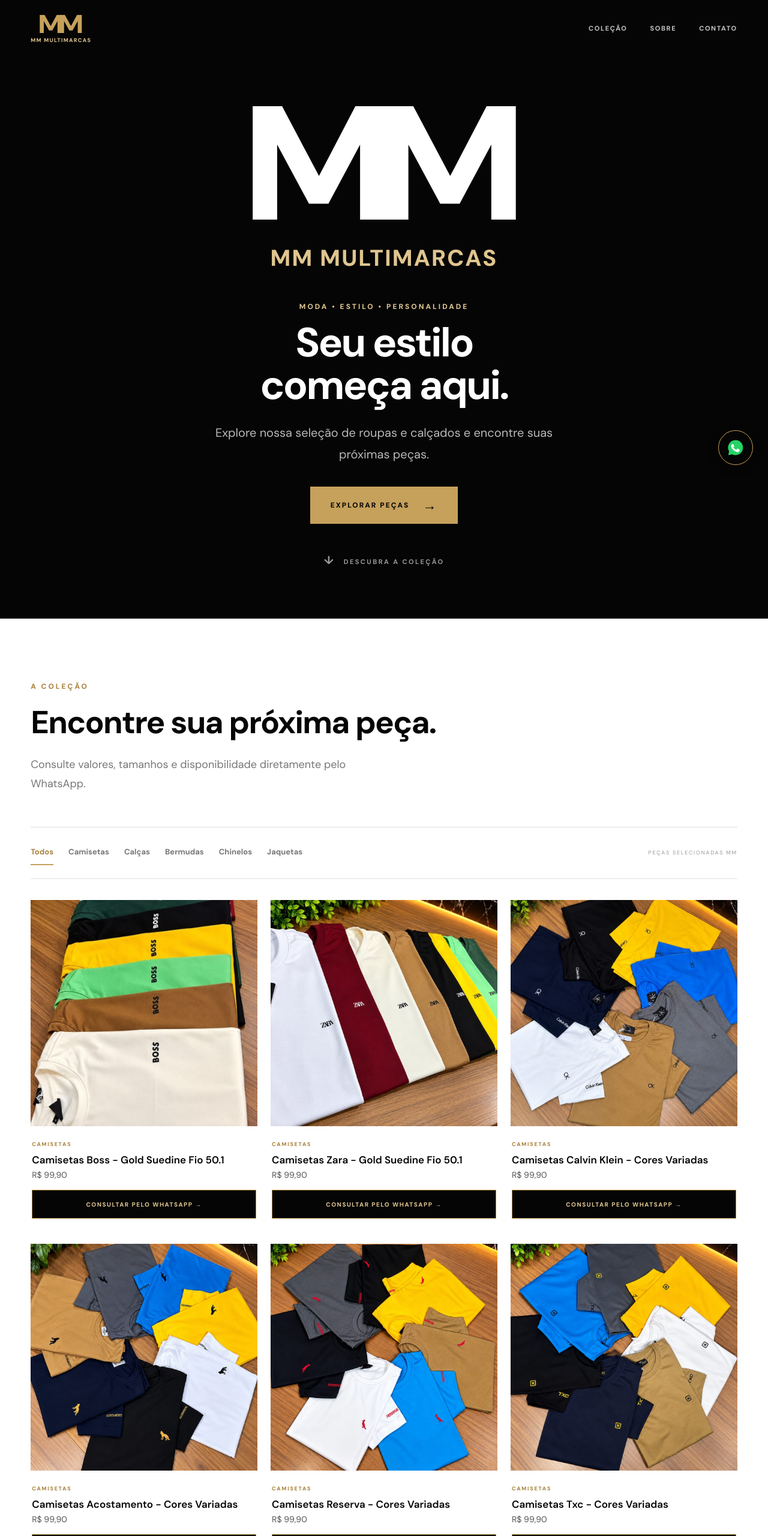
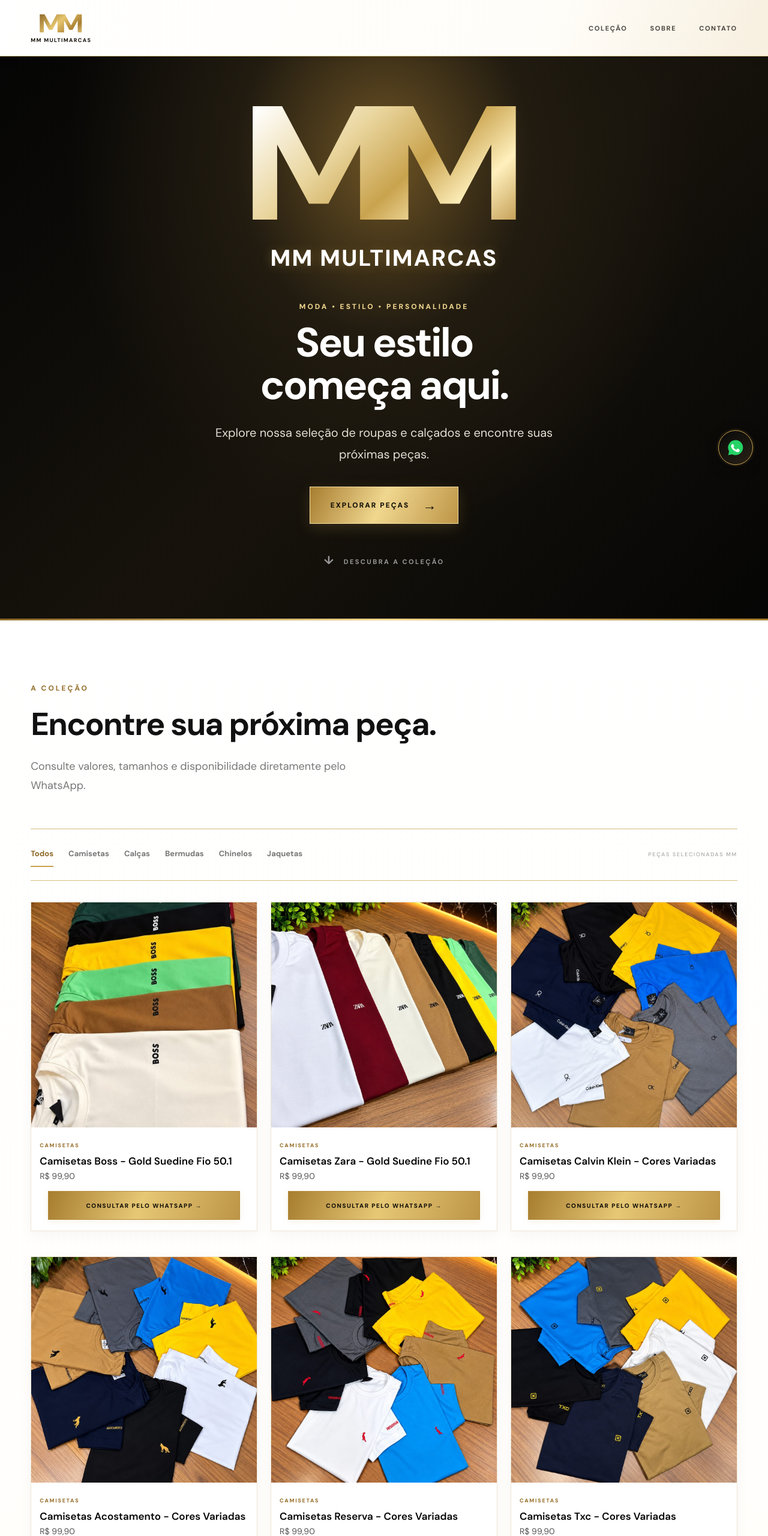
Before and after one commit to MMmultimarcas/mm-multimarcas, a plain HTML site: page index.html in a window 1280 px wide. Shown: the top 2560 px of the page at 60% size. Drawn offline with Linux system fonts and the light colour scheme.

Commit message:
Refina identidade visual premium em preto, branco e dourado ouro

```diff
--- a/style.css
+++ b/style.css
@@ -145,3 +145,147 @@ button { font: inherit; }
   width: 30px;
   height: 30px;
 }
+
+
+/* ACABAMENTO PREMIUM — PRETO + BRANCO + DOURADO OURO */
+:root {
+  --gold: #c9a34e;
+  --gold-light: #f0d78f;
+  --gold-dark: #98712d;
+  --paper: #fffdf8;
+  --line: #e8dfcc;
+}
+
+/* Cabeçalho claro: branco, preto e detalhes ouro */
+.site-header {
+  background: linear-gradient(110deg, #ffffff 0%, #fffdf8 72%, #f7efdF 100%);
+  color: var(--black);
+  border-bottom: 1px solid #d8bd7b;
+  box-shadow: 0 4px 18px #0000000a;
+}
+.site-header .brand-mark {
+  background: linear-gradient(135deg, #8d6827 5%, #e7c66f 45%, #a77d30 75%, #f5df9b 100%);
+  -webkit-background-clip: text;
+  background-clip: text;
+  color: transparent;
+}
+.site-header .brand-name { color: #17130c; }
+.main-nav a { color: #17130c; }
+.main-nav a:hover { color: var(--gold-dark); }
+.menu-toggle span { background: #17130c; }
+
+/* Capa escura com brilho dourado, mantendo texto branco */
+.hero {
+  background:
+    radial-gradient(ellipse at 50% 18%, #6e5425 0%, #211b10 27%, transparent 58%),
+    linear-gradient(135deg, #050505 0%, #17130c 52%, #050505 100%);
+  border-bottom: 3px solid transparent;
+  border-image: linear-gradient(90deg, #8d6827, #f0d78f, #a77d30) 1;
+}
+.hero-monogram {
+  background: linear-gradient(135deg, #fff 5%, #e9d59d 35%, #c9a34e 58%, #fff0bd 78%, #b58a3c 100%);
+  -webkit-background-clip: text;
+  background-clip: text;
+  color: transparent;
+}
+.hero-brand-name {
+  color: #fff;
+  text-shadow: 0 2px 18px #c9a34e55;
+}
+.hero h1 { color: #fff; }
+.hero h1 em, .hero h1 strong { color: var(--gold-light); }
+.hero-copy { color: #e4dfd3; }
+.hero-eyebrow { color: var(--gold-light); }
+.button-light {
+  background: linear-gradient(115deg, #a77d30, #f0d78f 48%, #bd9547);
+  color: #100d07;
+  border: 1px solid #f5dfa0;
+  box-shadow: 0 7px 24px #c9a34e30;
+}
+.button-light:hover { background: linear-gradient(115deg, #f0d78f, #fff0bd, #c9a34e); }
+
+/* Catálogo claro, com molduras e pequenos detalhes ouro */
+.section {
+  background: linear-gradient(180deg, #fff 0%, #fffdf8 100%);
+}
+.section-heading h2 { color: #111; }
+.section-heading .eyebrow,
+.delivery .eyebrow { color: var(--gold-dark); }
+.catalog-toolbar {
+  border-top: 1px solid #d8bd7b;
+  border-bottom: 1px solid #d8bd7b;
+}
+.filter:hover, .filter.active {
+  color: #8d6827;
+  border-bottom-color: var(--gold);
+}
+.product-card {
+  padding: 0 0 18px;
+  background: #fff;
+  border: 1px solid #eee6d5;
+  box-shadow: 0 7px 22px #1b160b0a;
+  transition: border-color .2s, box-shadow .2s, transform .2s;
+}
+.product-card:hover {
+  border-color: #c9a34e;
+  box-shadow: 0 12px 28px #8d68271c;
+  transform: translateY(-3px);
+}
+.product-info { padding: 17px 14px 0; }
+.product-buy {
+  width: calc(100% - 28px);
+  margin: 16px 14px 0;
+  background: linear-gradient(110deg, #a77d30, #e6c875 48%, #bd9547);
+  border: 1px solid #b58a3c;
+  color: #100d07;
+  box-shadow: 0 3px 10px #c9a34e20;
+}
+.product-buy:hover {
+  background: linear-gradient(110deg, #f0d78f, #fff0bd, #c9a34e);
+  color: #100d07;
+}
+
+/* Faixa de entrega em dourado suave com texto preto */
+.delivery {
+  background:
+    radial-gradient(ellipse at 85% 20%, #f3e5bd 0%, transparent 48%),
+    linear-gradient(120deg, #f7efdF 0%, #fffdf8 55%, #ead7a8 100%);
+  border-top: 1px solid #c9a34e;
+  border-bottom: 1px solid #c9a34e;
+}
+.delivery h2 { color: #111; }
+.delivery-inner > p:not(.eyebrow) { color: #514832; }
+.button-dark {
+  background: linear-gradient(110deg, #090909, #292216);
+  color: #f0d78f;
+  border: 1px solid #c9a34e;
+}
+.button-dark:hover { background: #c9a34e; color: #090909; }
+
+/* Rodapé preto com tipografia branca e acabamento ouro */
+.site-footer {
+  background:
+    radial-gradient(ellipse at 12% 0%, #392b13 0%, transparent 38%),
+    linear-gradient(135deg, #080808 0%, #17130c 100%);
+  border-top: 3px solid transparent;
+  border-image: linear-gradient(90deg, #8d6827, #f0d78f, #a77d30) 1;
+}
+.footer-heading { color: var(--gold-light); }
+.footer-title { color: #fff; }
+.footer-description, .footer-bottom { color: #c4bdaF; }
+.footer-categories a, .contact-link { color: #f5f1e8; }
+.footer-categories a:hover, .contact-link:hover { color: var(--gold-light); }
+.instagram-round { border-color: var(--gold); color: var(--gold-light); }
+.instagram-round:hover { background: var(--gold); color: #080808; }
+.whatsapp-float {
+  background: linear-gradient(145deg, #090909, #292216);
+  border: 1px solid var(--gold);
+  color: var(--gold-light);
+  box-shadow: 0 5px 22px #0004, 0 0 0 3px #c9a34e18;
+}
+@media (max-width: 800px) {
+  .main-nav {
+    background: linear-gradient(110deg, #fff 0%, #fffdf8 72%, #f7efdf 100%);
+    border-bottom: 1px solid #d8bd7b;
+  }
+}
```
